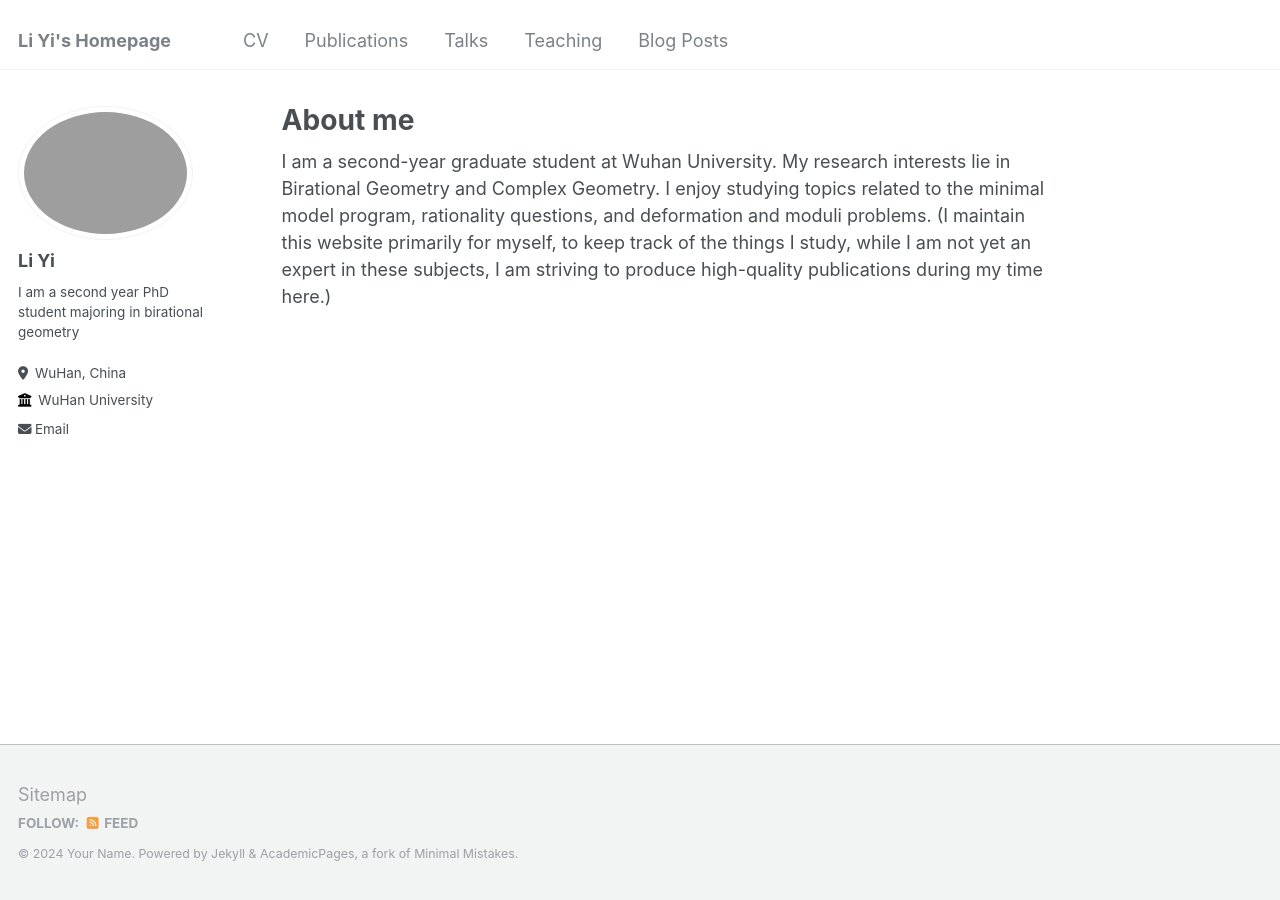
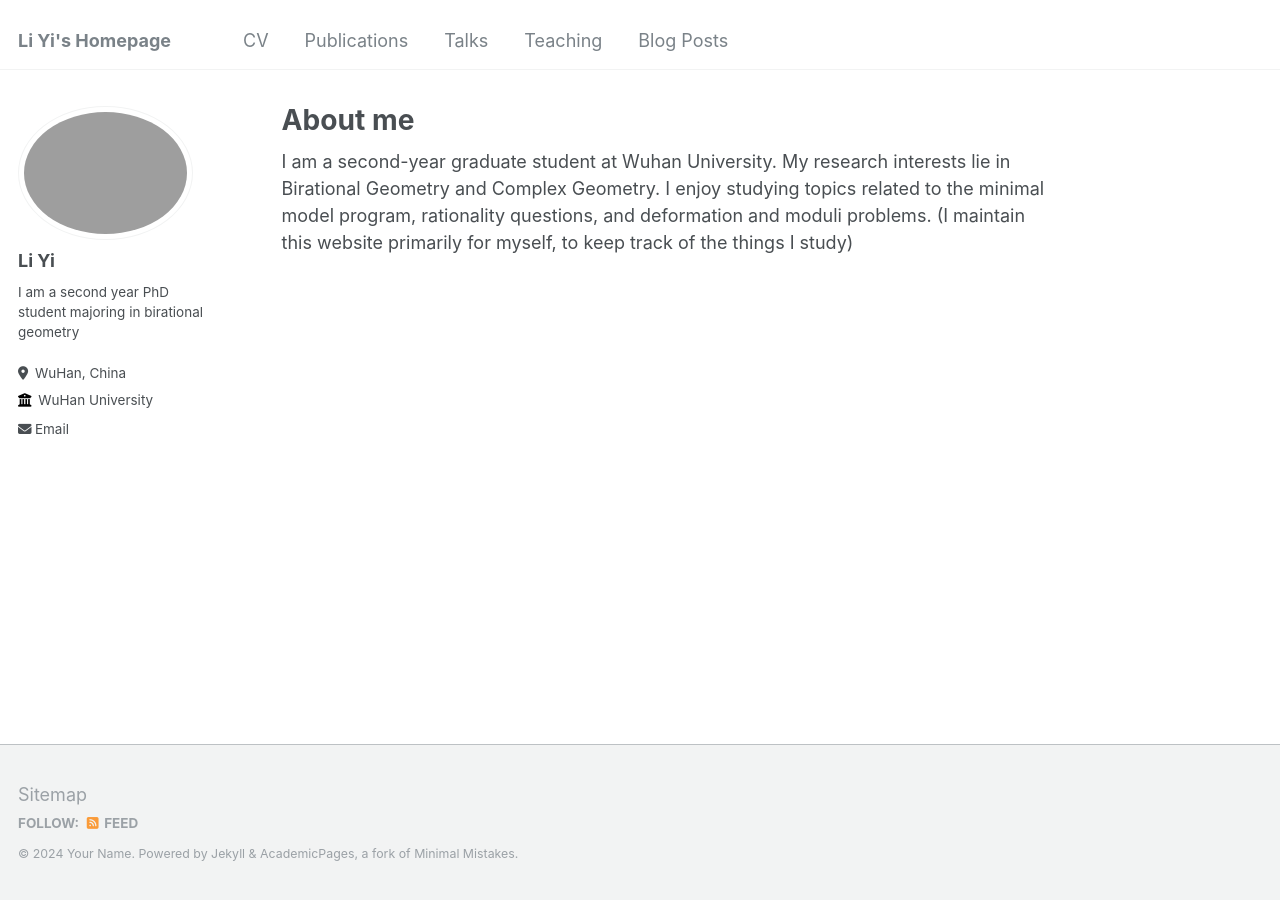
Before and after one commit to YiLimath/YiLimath.github.io, a Jekyll site: the page built from _pages/about.md, in a window 1280 px wide. Built offline with Jekyll 4.4.1, drawn with Linux system fonts in a browser that asks for light colours.

Commit message:
Update about.md

```diff
--- a/_pages/about.md
+++ b/_pages/about.md
@@ -7,4 +7,4 @@
   - /about.html
 ---
 
-I am a second-year graduate student at Wuhan University. My research interests lie in Birational Geometry and Complex Geometry. I enjoy studying topics related to the minimal model program, rationality questions, and deformation and moduli problems. (I maintain this website primarily for myself, to keep track of the things I study, while I am not yet an expert in these subjects, I am striving to produce high-quality publications during my time here.)
+I am a second-year graduate student at Wuhan University. My research interests lie in Birational Geometry and Complex Geometry. I enjoy studying topics related to the minimal model program, rationality questions, and deformation and moduli problems. (I maintain this website primarily for myself, to keep track of the things I study)
```
